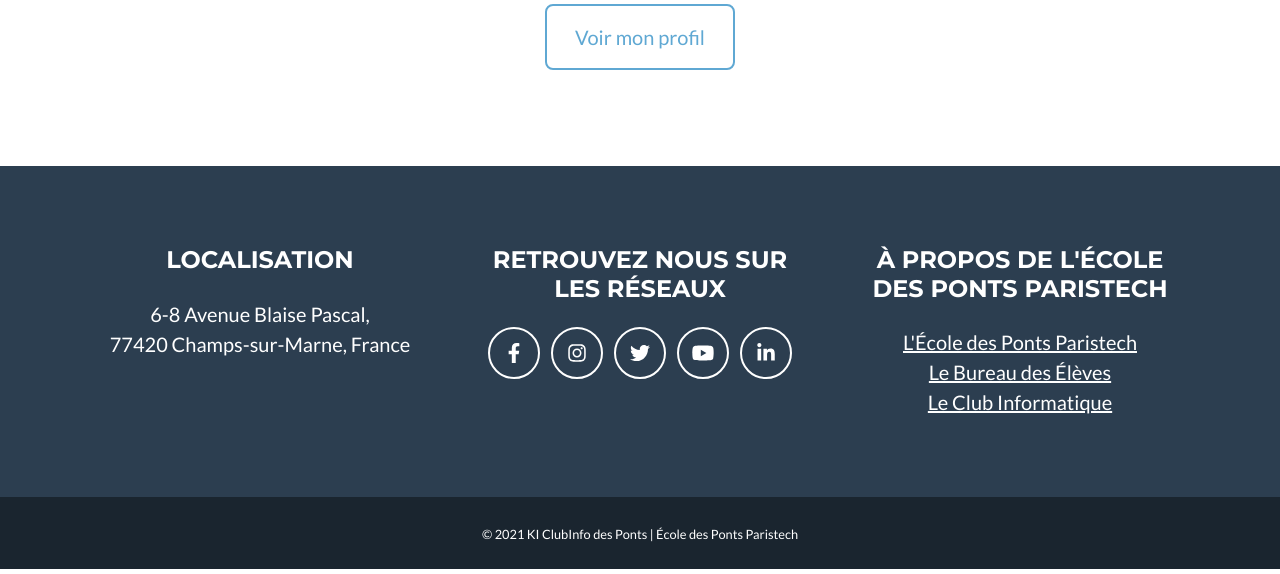
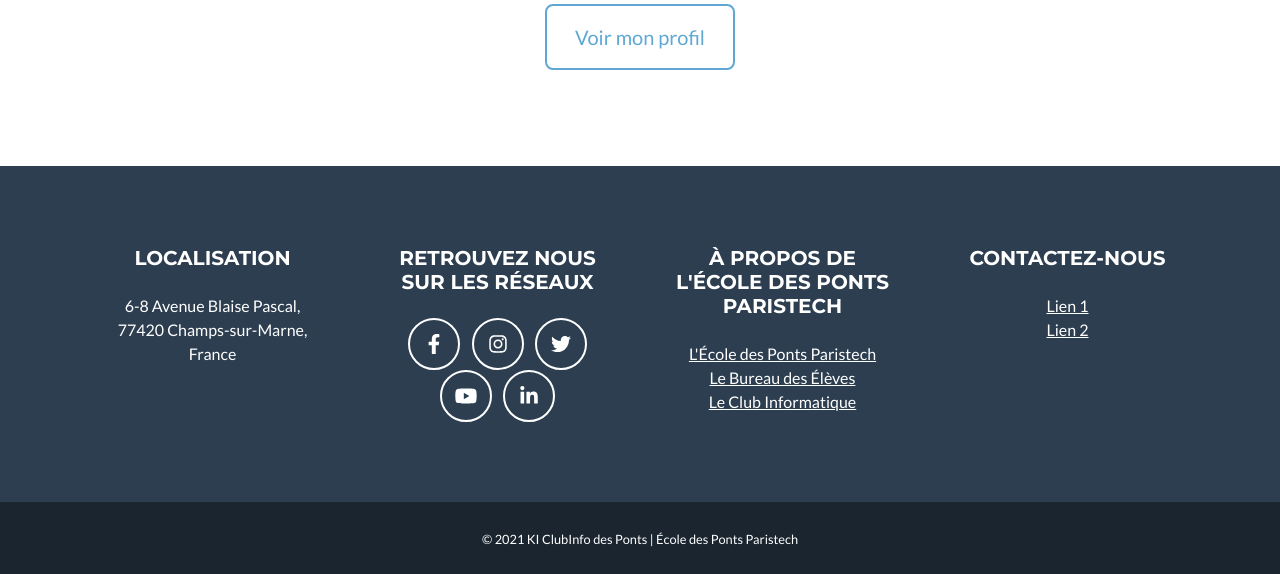
Before and after one commit to KIClubinfo/admissibles.enpc.org, a PHP site: page / in a window 1280 px wide. Shown: the part 2540-3114 px from the top of the page. Run offline with PHP 8.4, Linux system fonts and the light colour scheme.

Commit message:
Affichage des erreurs, boutons de profil et footer

```diff
--- a/php/index.php
+++ b/php/index.php
@@ -127,17 +127,17 @@
             <div class="container">
                 <div class="row">
                     <!-- Footer Location-->
-                    <div class="col-lg-4 mb-5 mb-lg-0">
-                        <h4 class="text-uppercase mb-4">Localisation</h4>
-                        <p class="lead mb-0">
+                    <div class="col-lg-3 mb-5 mb-lg-0">
+                        <h5 class="text-uppercase mb-4">Localisation</h5>
+                        <p class="lead mb-0" style="font-size:1rem;">
                             6-8 Avenue Blaise Pascal,
                             <br />
                             77420 Champs-sur-Marne, France
                         </p>
                     </div>
                     <!-- Footer Social Icons-->
-                    <div class="col-lg-4 mb-5 mb-lg-0">
-                        <h4 class="text-uppercase mb-4">Retrouvez nous sur les réseaux</h4>
+                    <div class="col-lg-3 mb-5 mb-lg-0">
+                        <h5 class="text-uppercase mb-4">Retrouvez nous sur les réseaux</h5>
                         <a class="btn btn-outline-light btn-social mx-1" href="http://www.facebook.com/pages/École-des-Ponts-ParisTech/367362959990830"><i class="fab fa-fw fa-facebook-f"></i></a>
                         <a class="btn btn-outline-light btn-social mx-1" href="https://www.instagram.com/ecoledesponts/"><i class="fab fa-fw fa-instagram"></i></a>
                         <a class="btn btn-outline-light btn-social mx-1" href="https://twitter.com/EcoledesPonts"><i class="fab fa-fw fa-twitter"></i></a>
@@ -145,12 +145,20 @@
                         <a class="btn btn-outline-light btn-social mx-1" href="https://www.linkedin.com/company/ecole-des-ponts-paris-tech/"><i class="fab fa-fw fa-linkedin-in"></i></a>
                     </div>
                     <!-- Footer About Text-->
-                    <div class="col-lg-4">
-                        <h4 class="text-uppercase mb-4">À propos de l'École des Ponts Paristech</h4>
-                        <p class="lead mb-0">
+                    <div class="col-lg-3 mb-5 mb-lg-0">
+                        <h5 class="text-uppercase mb-4">À propos de l'École des Ponts Paristech</h5>
+                        <p class="lead mb-0" style="font-size:1rem;">
                             <a class="bg-success" href="https://www.ecoledesponts.fr">L'École des Ponts Paristech<a></br>
                             <a class="bg-success" href="http://bde.enpc.org">Le Bureau des Élèves<a></br>
                             <a class="bg-success" href="http://clubinfo.enpc.org">Le Club Informatique<a>
+                        </p>
+                    </div>
+                    <!-- Footer Contact-->
+                    <div class="col-lg-3">
+                        <h5 class="text-uppercase mb-4">Contactez-nous</h5>
+                        <p class="lead mb-0" style="font-size:1rem;">
+                            <a class="bg-success" href="">Lien 1<a></br>
+                            <a class="bg-success" href="">Lien 2<a></br>
                         </p>
                     </div>
                 </div>
--- a/php/inscription.php
+++ b/php/inscription.php
@@ -110,5 +110,6 @@
         <?php
             include("footer.php");
         ?>
+        <script src="js/demo.js"></script>
     </body>
 </html>
--- a/php/profil.php
+++ b/php/profil.php
@@ -146,9 +146,7 @@
                     <a class="btn btn-xl btn-primary" href="choice.php">
                         Modifier ma demande
                     </a>
-                </div>
-                <div class="text-center mt-4">
-                    <a class="btn btn-xl btn-danger" href="cancel.php">
+                    <a class="btn btn-xl btn-danger" href="cancel.php" style="margin:1rem">
                         Annuler ma demande
                     </a>
                 </div>';
```
